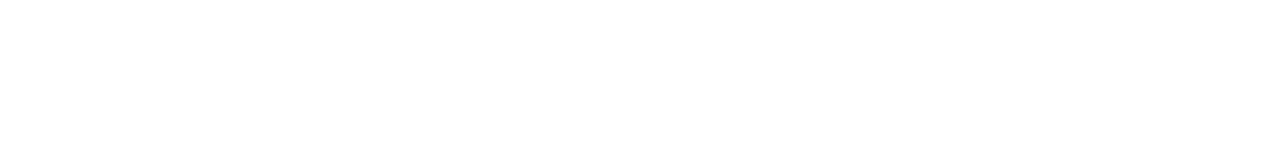
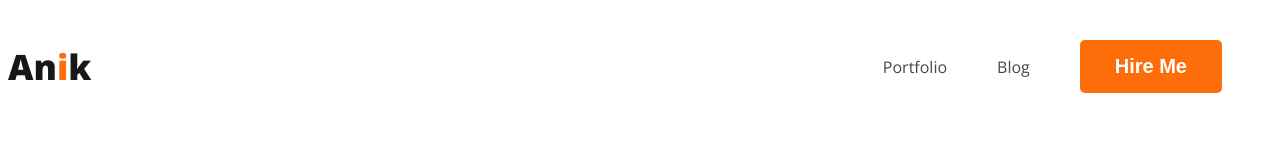
Before and after one commit to anikr007/My-Portfolio, a plain HTML site: page index.html in a window 1280 px wide. Drawn offline with nearby package versions, Linux system fonts and the light colour scheme.

Commit message:
added nav

```diff
--- a/index.html
+++ b/index.html
@@ -3,11 +3,22 @@
 <head>
     <meta charset="UTF-8">
     <meta name="viewport" content="width=device-width, initial-scale=1.0">
+    <link rel="preconnect" href="https://fonts.googleapis.com">
+<link rel="preconnect" href="https://fonts.gstatic.com" crossorigin>
+<link href="https://fonts.googleapis.com/css2?family=Open+Sans:wght@400;700;800&display=swap" rel="stylesheet">
+    <link rel="stylesheet" href="/styles/portfolio.css">
     <title>My Portfolio</title>
 </head>
 <body>
     <header>
-
+        <nav>
+            <h3 class="nav-title">An<span class="text-primary">i</span>k</h3>
+            <ul>
+                <li><a href="">Portfolio</a></li>
+                <li><a href="">Blog</a></li>
+                <li><button class="btn-primary">Hire Me</button></li>
+            </ul>
+        </nav>
     </header>
     <main>
 
--- /dev/null
+++ b/styles/portfolio.css
@@ -0,0 +1,42 @@
+/* common share style */
+body{
+    font-family: 'Open Sans', sans-serif;
+}
+.text-primary{
+    color: #FD6E0A;
+}
+.btn-primary{
+    border-radius: 5px;
+    background-color: #FD6E0A;
+    border: 0px;
+    color: white;
+    font-size: 20px;
+    font-weight: 700;
+    padding: 15px 35px;
+
+}
+/* nav related style */
+nav{
+    display: flex;
+    justify-content: space-between;
+    align-items:center;
+
+}
+.nav-title{
+    color: #181818;
+    font-size: 35px;
+    font-weight: 800;
+}
+nav > ul {
+    display:flex;
+    align-items: center;
+
+}
+nav li{
+    list-style: none;
+    margin-right: 50px;
+}
+nav a{
+    text-decoration: none;
+    color: #474747;
+}
```
